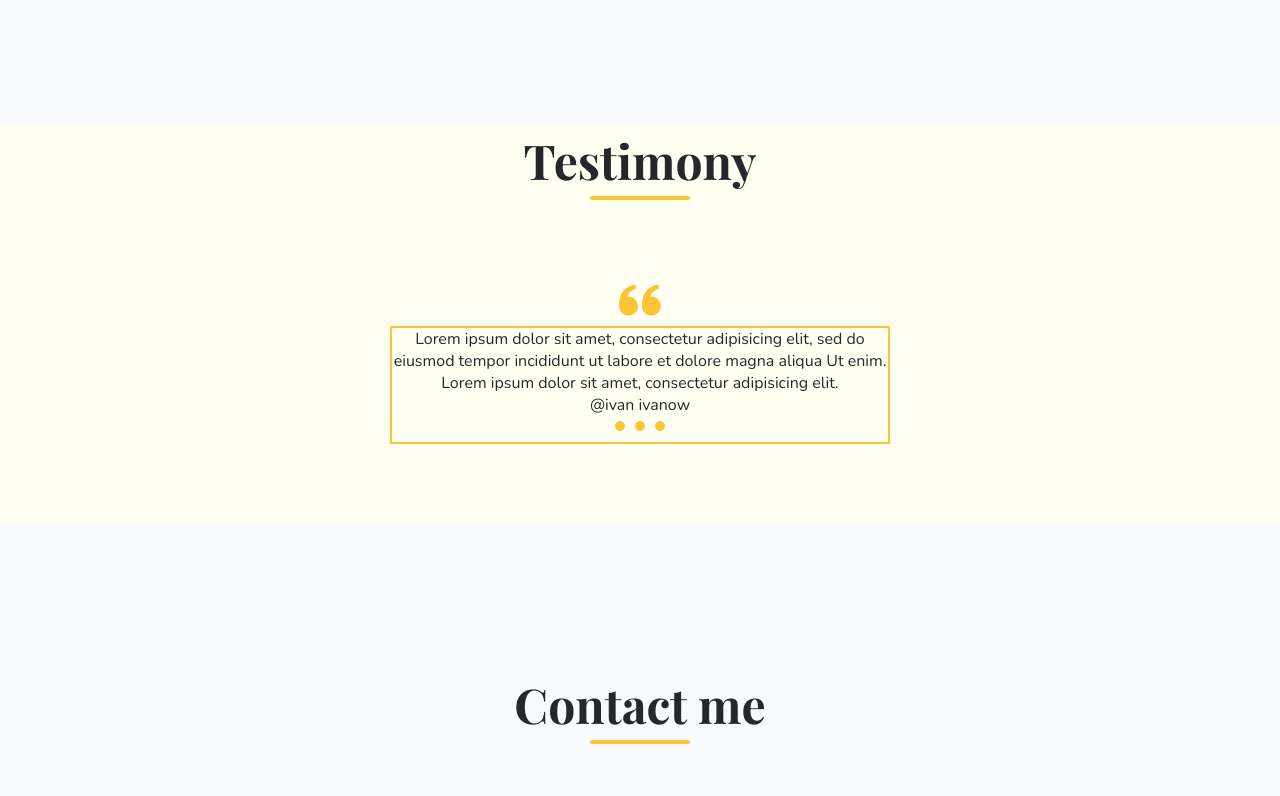
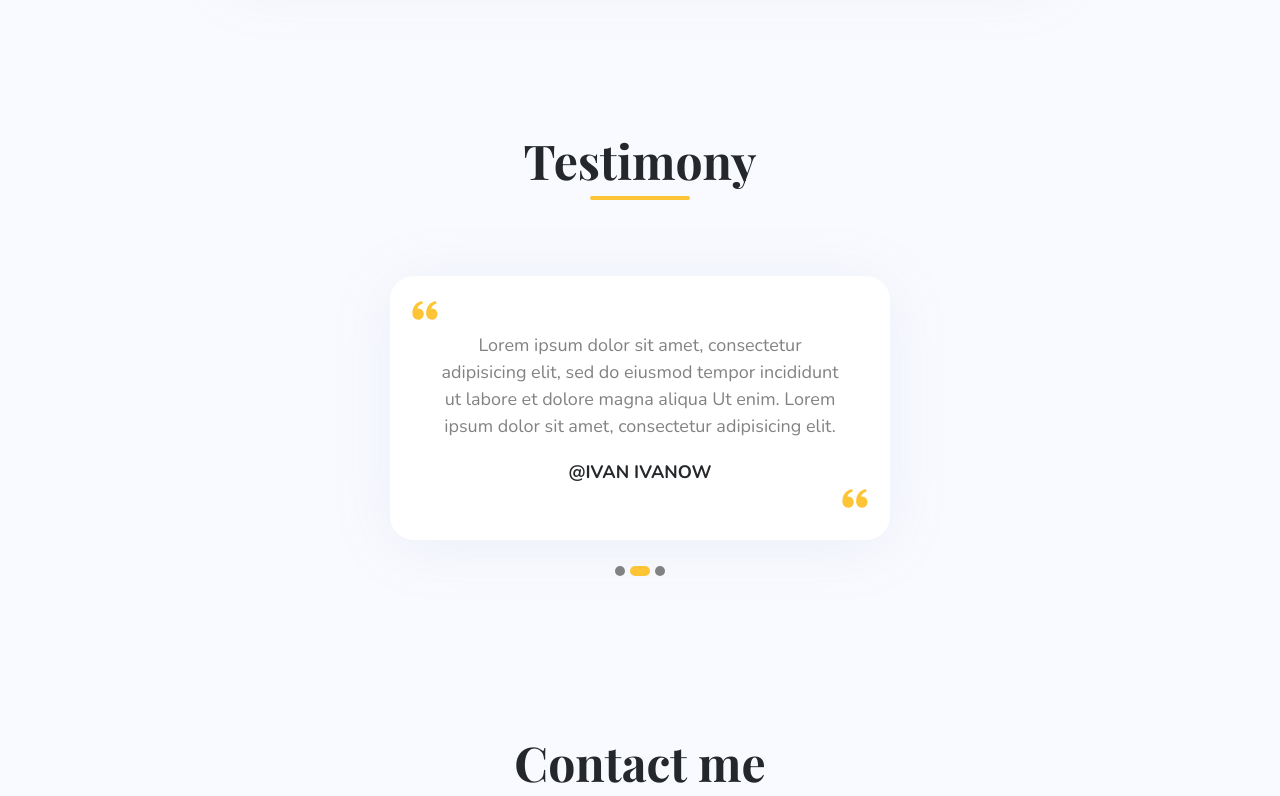
Before and after one commit to DruzhininaElena/my-portfolio, a React (Vite) app: page / in a window 1280 px wide. Shown: the part 3140-3936 px from the top of the page. Built offline with nearby package versions, Linux system fonts and the light colour scheme.

Commit message:
add styles for testimony section

```diff
--- a/src/components/slider/Slider.tsx
+++ b/src/components/slider/Slider.tsx
@@ -4,37 +4,30 @@ export const Slider = () => {
     return (
         <StyledSlider>
             <Slide>
-                <p>Lorem ipsum dolor sit amet, consectetur adipisicing elit, sed do eiusmod tempor incididunt ut labore
-                    et dolore magna aliqua Ut enim. Lorem ipsum dolor sit amet, consectetur adipisicing elit.</p>
-                <span>
+                <TestimonalText>Lorem ipsum dolor sit amet, consectetur adipisicing elit, sed do eiusmod tempor incididunt ut labore
+                    et dolore magna aliqua Ut enim. Lorem ipsum dolor sit amet, consectetur adipisicing elit.</TestimonalText>
+                <TestimonalName>
                     @ivan ivanow
-                </span>
+                </TestimonalName>
             </Slide>
-            <Pagination>
-                <span></span>
-                <span></span>
-                <span></span>
-            </Pagination>
         </StyledSlider>
     );
 };
 
 const StyledSlider = styled.div`
-    max-width: 500px;
-    border: 2px solid #FDC435;
+
 `
 
 const Slide = styled.div`
 
 `
-
-const Pagination = styled.div`
-    span {
-        display: inline-block;
-        width: 10px;
-        height: 10px;
-        background-color: #FDC435;
-        border-radius: 50%;
-        margin: 5px;
-    }
+const TestimonalText = styled.p`
+    padding: 0 30px;
+    margin-bottom: 20px;
+    font-size: 18px;
 `
+const TestimonalName = styled.span`
+    text-transform: uppercase;
+    font-size: 18px;
+    font-weight: 700;
+`
--- a/src/layout/footer/Footer.tsx
+++ b/src/layout/footer/Footer.tsx
@@ -39,6 +39,6 @@ const BackgroundFooter = styled.div`
     position: absolute;
     bottom: 0;
     z-index: -1;
-    left: 50%;
-    transform: translate(-50%);
+    left: 0;
+    right: 0;
 `
--- a/src/layout/sections/main/Main.tsx
+++ b/src/layout/sections/main/Main.tsx
@@ -59,8 +59,6 @@ const MainDescription = styled.p`
     margin-top: 32px;
     padding-right: 22px;
     font-size: 24px;
-    line-height: 1.5;
-    color: ${theme.colors.secondaryFont};
 `
 
 const ButtonWrapper = styled.div`
--- a/src/layout/sections/projects/project/Project.tsx
+++ b/src/layout/sections/projects/project/Project.tsx
@@ -30,6 +30,8 @@ const StyledProject = styled.div`
     margin: 0 104px 80px;
     border-radius: 24px;
     overflow: hidden;
+
+    box-shadow: 0 6px 64px 0 rgba(112, 144, 176, 0.1);
 
     &:nth-last-of-type(even) {
         flex-direction: row-reverse;
@@ -71,8 +73,6 @@ const ProjectTitle = styled.h3`
 
 const ProjectDescription = styled.p`
     font-size: 18px;
-    line-height: 1.5;
-    color: ${theme.colors.secondaryFont};
     margin: 24px 0;
 `
 
--- a/src/layout/sections/skills/Skills.tsx
+++ b/src/layout/sections/skills/Skills.tsx
@@ -28,4 +28,16 @@ const GridWrapper = styled.div`
     justify-content: space-between;
     gap: 74px 0;
     justify-items: center;
+
+    @media screen and (max-width: 1200px) {
+        grid-template-columns: repeat(4, 1fr);
+    }
+    @media screen and (max-width: 992px) {
+        grid-template-columns: repeat(3, 1fr);
+    }
+    @media screen and (max-width: 768px) {
+        grid-template-columns: repeat(2, 1fr);
+    }
+
+
 `
--- a/src/layout/sections/testimony/Testimony.tsx
+++ b/src/layout/sections/testimony/Testimony.tsx
@@ -3,20 +3,75 @@ import {SectionTitle} from '../../../components/SectionTitle.tsx';
 import {Icon} from '../../../components/icon/Icon.tsx';
 import {FlexWrapper} from '../../../components/FlexWrapper.tsx';
 import {Slider} from '../../../components/slider/Slider.tsx';
+import {Container} from '../../../components/container/Container.tsx';
+import {theme} from '../../../styles/Theme.ts';
 
 export const Testimony = () => {
     return (
         <StyledTestimony>
-            <FlexWrapper direction={'column'} align={'center'}>
-                <SectionTitle title={'Testimony'}/>
-                <Icon iconId={'quote'} width={'50'} height={'50'} viewBox={'0 0 50 50'}/>
-                <Slider/>
-            </FlexWrapper>
+            <Container>
+                <FlexWrapper direction={'column'} align={'center'}>
+                    <SectionTitle title={'Testimony'}/>
+                    <SliderWrapper>
+                        <IconWrapper className={'firstQuote'}>
+                            <Icon iconId={'quote'} width={'30'} height={'30'} viewBox={'0 0 50 50'}/>
+                        </IconWrapper>
+                        <Slider/>
+                        <IconWrapper className={'secondQuote'}>
+                            <Icon iconId={'quote'} width={'30'} height={'30'} viewBox={'0 0 50 50'}/>
+                        </IconWrapper>
+                    </SliderWrapper>
+                    <Pagination>
+                        <span></span>
+                        <span className={'active'}></span>
+                        <span></span>
+                    </Pagination>
+                </FlexWrapper>
+            </Container>
         </StyledTestimony>
     );
 }
 
 const StyledTestimony = styled.section`
-    min-height: 50vh;
-    background-color: #fffff2;
+
 `
+const SliderWrapper = styled.div`
+    background-color: ${theme.colors.secondaryBg};
+    border-radius: 24px;
+    max-width: 500px;
+    padding: 20px;
+    display: flex;
+    flex-direction: column;
+    margin-bottom: 20px;
+
+    box-shadow: 0 6px 64px 0 rgba(112, 144, 176, 0.1);
+`
+
+const IconWrapper = styled.div`
+    &.firstQuote {
+        align-self: flex-start;
+    }
+    &.secondQuote {
+        align-self: flex-end;
+    }
+`
+
+const Pagination = styled.div`
+    span {
+        display: inline-block;
+        width: 10px;
+        height: 10px;
+        background-color: ${theme.colors.secondaryFont};
+        border-radius: 50%;
+    }
+
+    span.active {
+        background-color: ${theme.colors.accent};
+        width: 20px;
+        border-radius: 20px;
+    }
+
+    span + span {
+        margin-left: 5px;
+    }
+`
--- a/src/styles/GlobalStyle.tsx
+++ b/src/styles/GlobalStyle.tsx
@@ -15,6 +15,12 @@ export const GlobalStyle = createGlobalStyle`
         margin: 0;
         border: 0;
     }
+
+    *::selection {
+        background-color: ${theme.colors.secondaryFont};
+        color: #fff;
+    }
+
 
     body {
         font-family: 'Nunito', Helvetica, Arial, sans-serif;
@@ -46,4 +52,9 @@ export const GlobalStyle = createGlobalStyle`
         font-family: inherit;
         color: inherit;
     }
+
+    p {
+        line-height: 1.5;
+        color: ${theme.colors.secondaryFont};
+    }
 `
```
